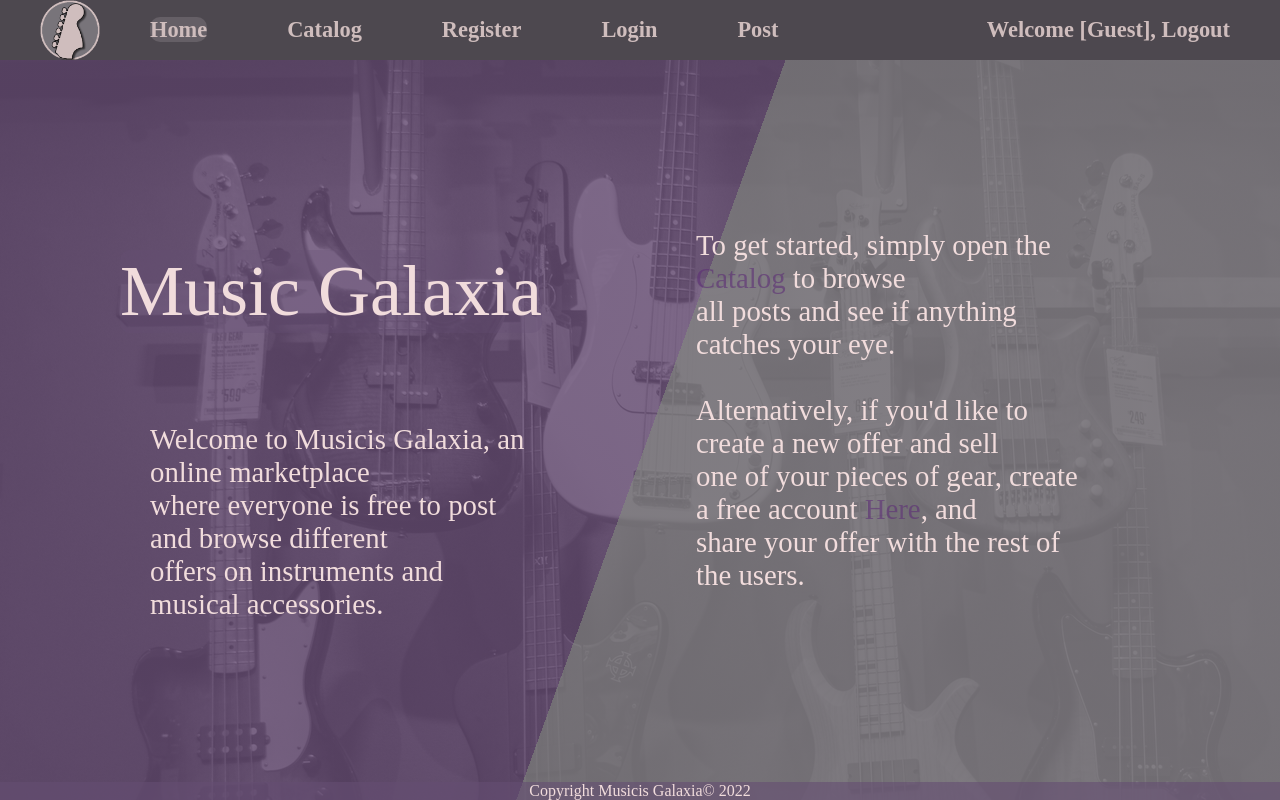
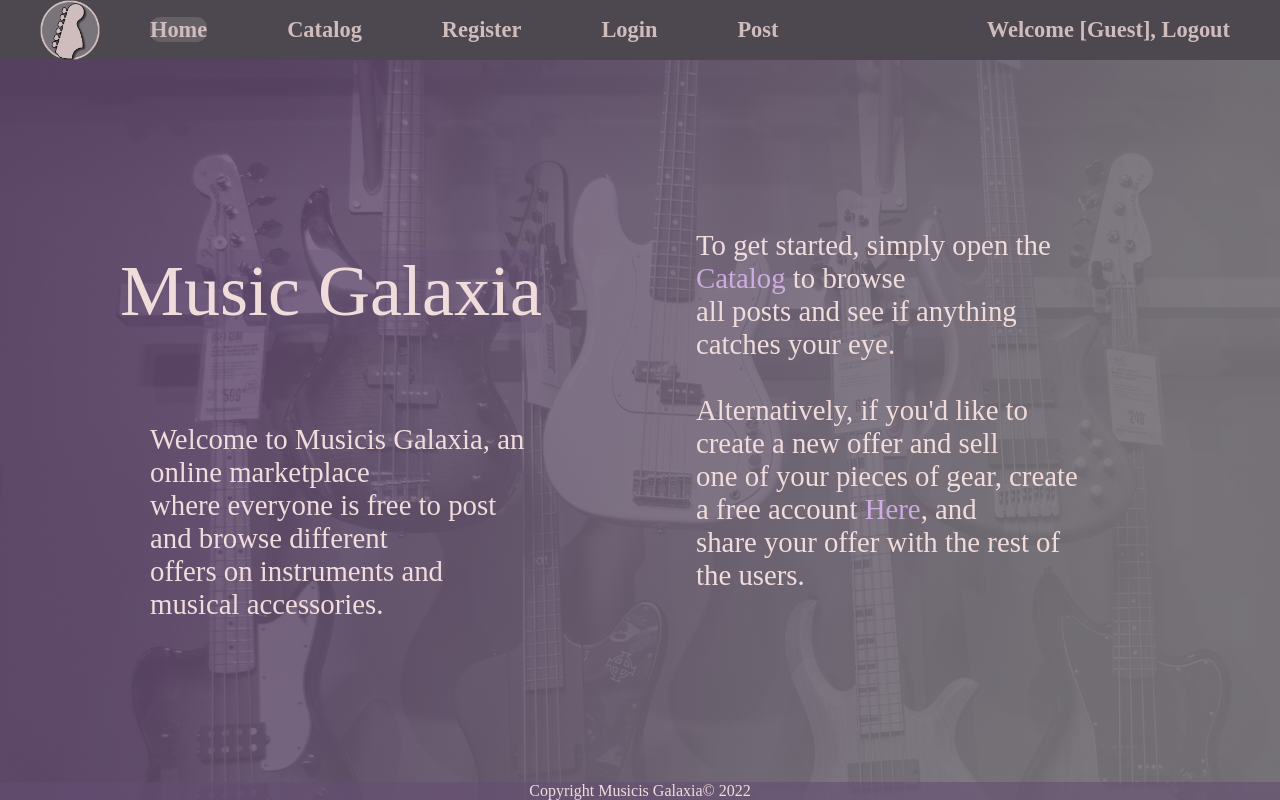
Before and after one commit to jordan-liubenov/musicis-galaxia, a React (Create React App) app: page / in a window 1280 px wide. Built offline with nearby package versions, Linux system fonts and the light colour scheme.

Commit message:
improved background on Home view

```diff
--- a/src/components/Home/Home.css
+++ b/src/components/Home/Home.css
@@ -3,7 +3,7 @@
   height: 100vh;
   width: 100vw;
 
-  background: linear-gradient(-70deg, #78747aed 50%, #664d73d5 50%), url('../../img/geets.jpg');
+  background: linear-gradient(-70deg, #78747aed 20%, #664d73d5 80%), url('../../img/geets.jpg');
 
   /* background: -webkit-linear-gradient(70deg, #78747a 50%, #664d7398 50%,);
   background: -o-linear-gradient(70deg, #78747a 40% 50%, #664d7398 50%);
@@ -57,7 +57,7 @@
 
 .catalogRef {
   text-decoration: none;
-  color: #5d30769c;
+  color: #e5bdfac8;
 }
 
 .catalogRef:hover {
```
